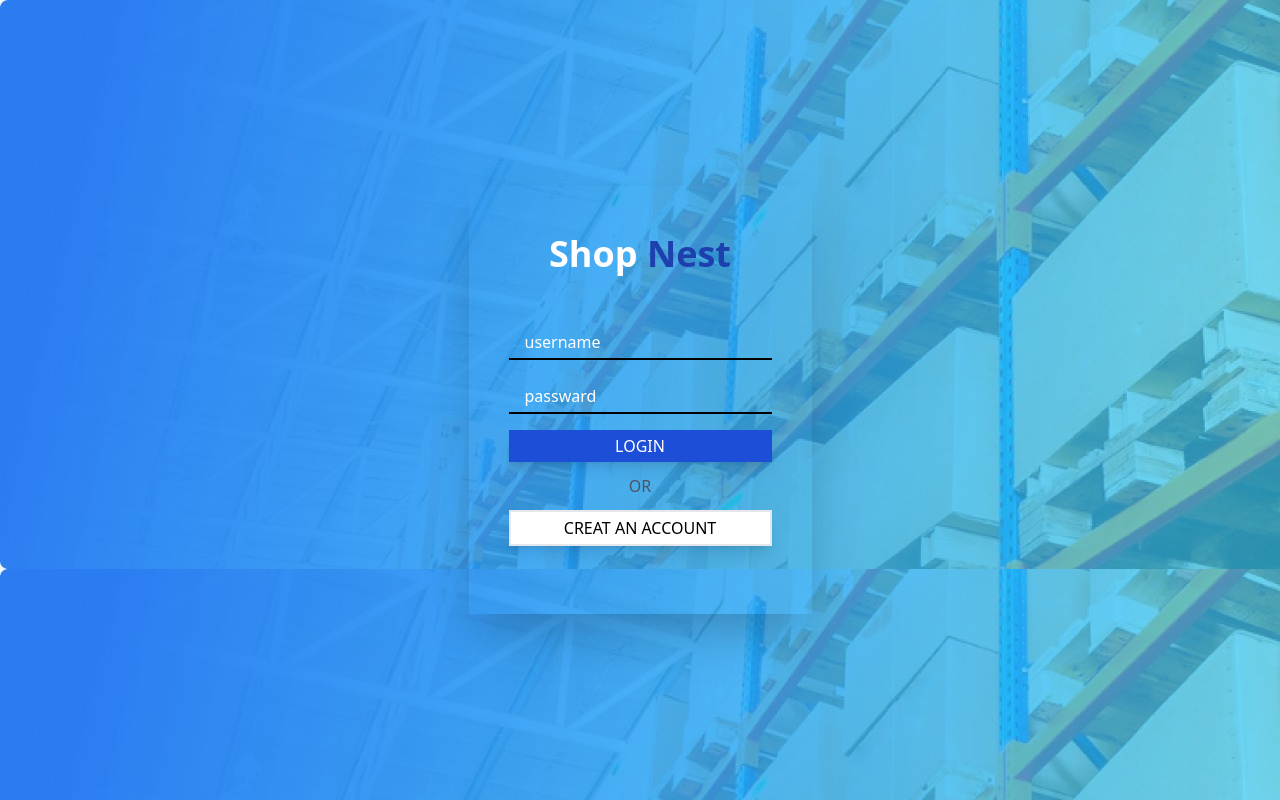
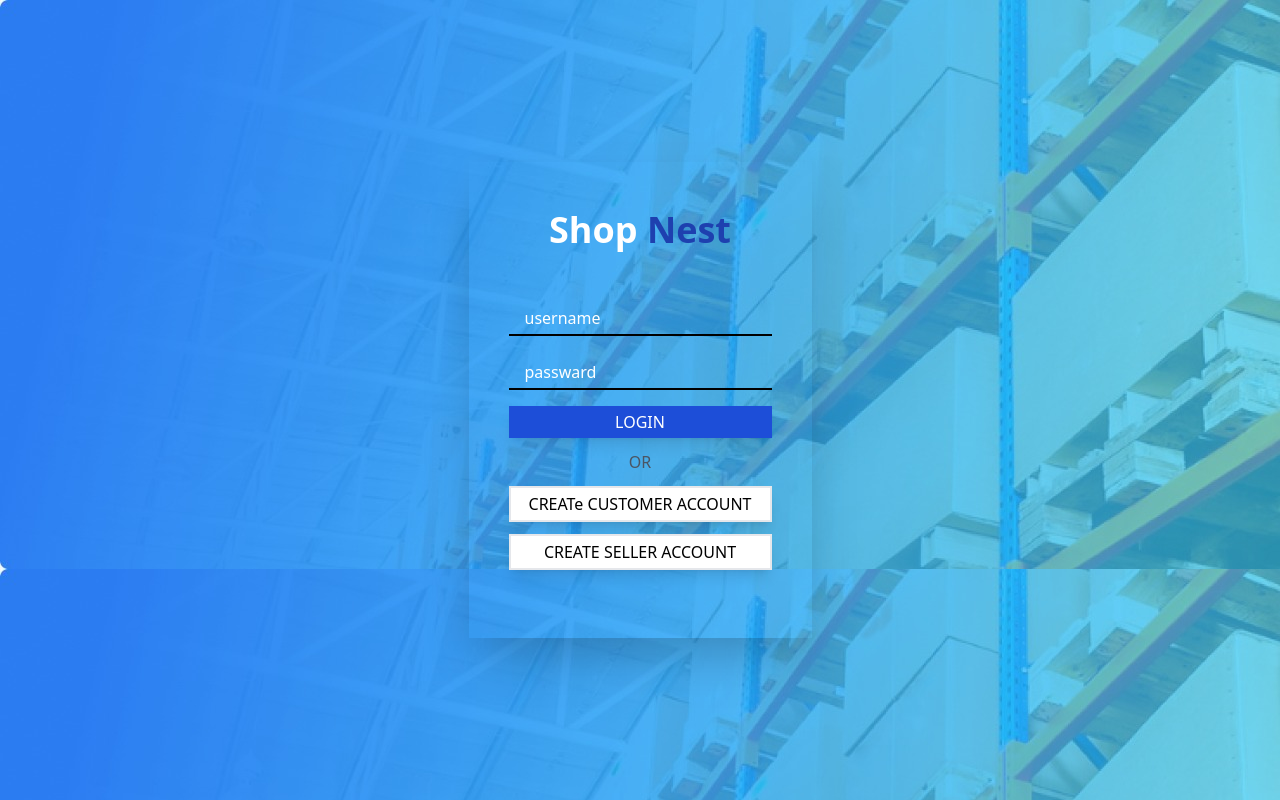
Before and after one commit to shivaprasadnashte/ShopNest-frontend, a React app: page /login in a window 1280 px wide. Built offline with nearby package versions, Linux system fonts and the light colour scheme; the HTML template or start-up script is replaced by a standard one.

Commit message:
devlopment

```diff
--- a/src/App.jsx
+++ b/src/App.jsx
@@ -4,6 +4,7 @@ import SearchPage from './pages/SearchPage'
 import ProductPage from './pages/ProductPage'
 import MyCart from './pages/MyCart'
 import Login from './pages/Login'
+import Regestration from './pages/Regestration'
 function App() {
   return (
     <>
@@ -14,6 +15,7 @@ function App() {
           <Route path="/product" element={<ProductPage />} />
           <Route path="/mycart" element={<MyCart />} />
           <Route path='/login' element={<Login/>}/>
+          <Route path='/signup' element={<Regestration/>}/>
         </Routes>
       </BrowserRouter>
 
--- a/src/pages/Login.jsx
+++ b/src/pages/Login.jsx
@@ -1,6 +1,8 @@
 import React from 'react'
 import Cover from '../../public/images/cover.jpeg'
+import { useNavigate } from 'react-router-dom'
 function Login() {
+    const navigate = useNavigate()
     const [username, setUsername] = React.useState('')
     const [password, setPassward] = React.useState('')
     return (
@@ -49,7 +51,15 @@ function Login() {
                                         <button onClick={() => {
                                             navigate('/signup')
                                         }} >
-                                            CREAT AN ACCOUNT
+                                            CREATe CUSTOMER ACCOUNT
+                                        </button>
+                                    </div>
+
+                                    <div className=' bg-white  hover:bg-blue-700 hover:text-white w-full text-center  py-1 border-2 border-gray-200 shadow-lg'>
+                                        <button onClick={() => {
+                                            navigate('/signup')
+                                        }} >
+                                            CREATE SELLER ACCOUNT
                                         </button>
                                     </div>
 
--- /dev/null
+++ b/src/pages/Regestration.jsx
@@ -0,0 +1,13 @@
+import React from 'react'
+
+function Regestration() {
+    return (
+        <>
+            <div className='w-full'>
+                <div className='w-full flex justify-center text-4xl font-bold'>Shop <span className='text-blue-700'>Nest</span></div>
+            </div>
+        </>
+    )
+}
+
+export default Regestration
```
